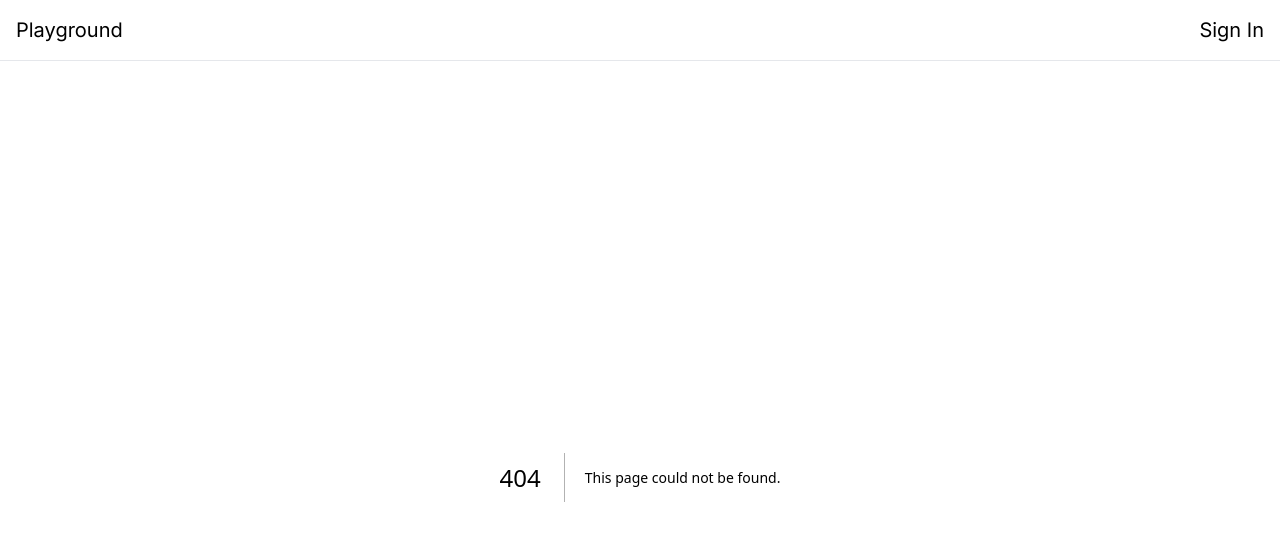
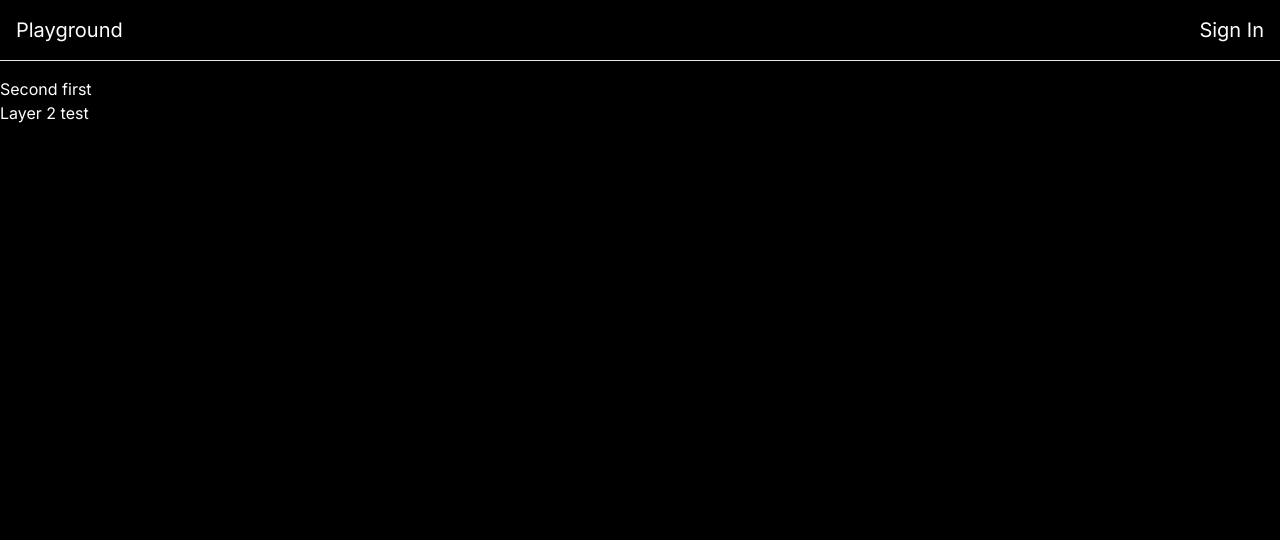
Before and after one commit to coyaSONG/t3-playground, a Next.js app: page /layer2 in a window 1280 px wide. Before the commit this address had no page. Shown: the top 540 px of the page. Built offline with nearby package versions, Linux system fonts and the light colour scheme.

Commit message:
scaffold ui layer2 add

```diff
--- /dev/null
+++ b/src/app/layer2/layout.tsx
@@ -0,0 +1,11 @@
+export default function RootLayout({
+  children,
+}: {
+  children: React.ReactNode;
+}) {
+  return (
+    <div>
+      <div className="w-full">Second first{children}</div>
+    </div>
+  );
+}
--- /dev/null
+++ b/src/app/layer2/page.tsx
@@ -0,0 +1,3 @@
+export default function Layer2Page() {
+  return <main>Layer 2 test</main>;
+}
```
